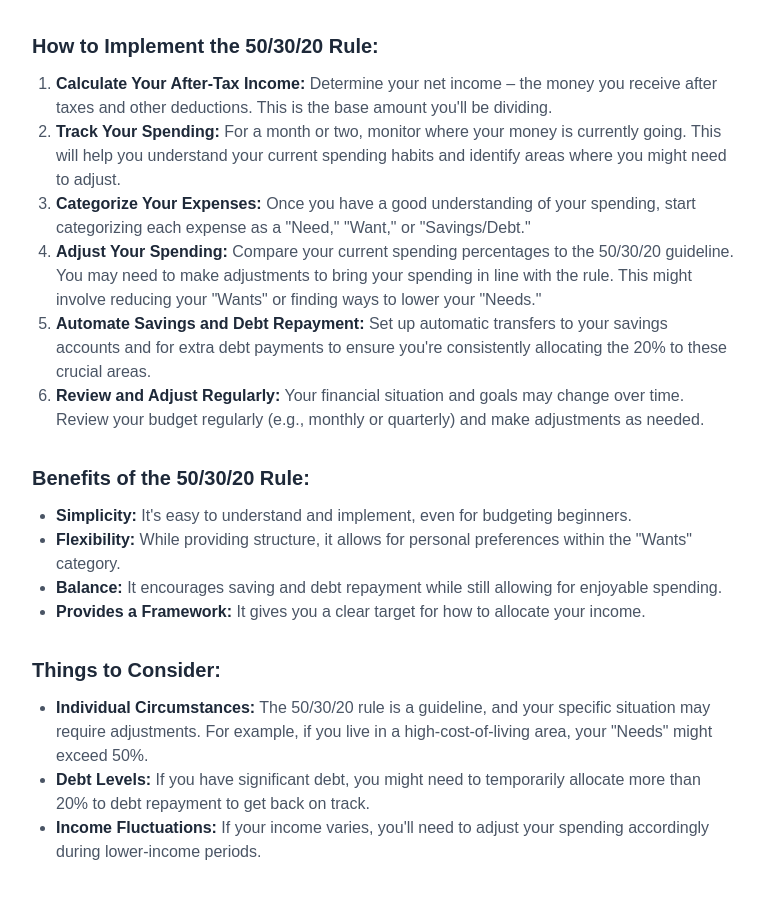
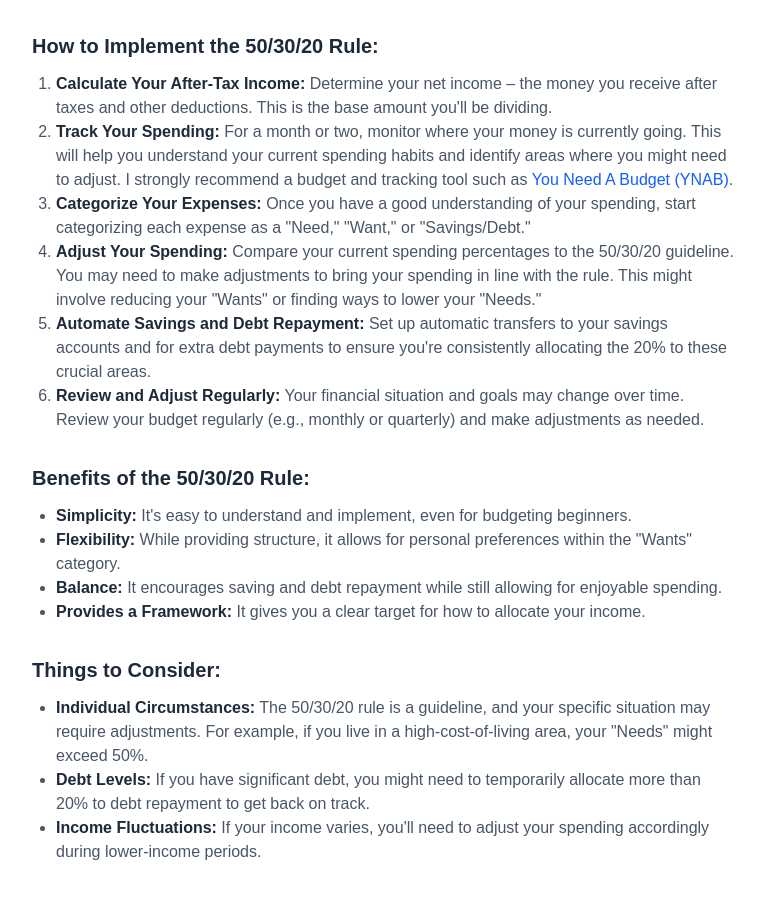
Before and after one commit to neilmillard/tools-budget, a Next.js app: page /fiftythirtytwenty in a window 1280 px wide. Shown: the part 1080-1981 px from the top of the page, without its empty margins (256-1020 px from the left). Built offline with nearby package versions, Linux system fonts and the light colour scheme; no server answers.

Commit message:
Add YNAB link on 503020

```diff
--- a/src/app/fiftythirtytwenty/page.tsx
+++ b/src/app/fiftythirtytwenty/page.tsx
@@ -1,4 +1,5 @@
 import React from 'react';
+import Link from "next/link";
 
 export default function FiftyThirtyTwenty() {
     return (
@@ -109,7 +110,7 @@ export default function FiftyThirtyTwenty() {
                     <li>
                         <strong className="font-semibold text-gray-800">Track Your Spending:</strong> For a month or two, monitor
                         where your money is currently going. This will help you understand your current spending habits and identify
-                        areas where you might need to adjust.
+                        areas where you might need to adjust. I strongly recommend a budget and tracking tool such as <Link className="font-medium text-blue-600 dark:text-blue-500 hover:underline" href="https://ynab.com/referral/?ref=XQAijRi88Q0CtBF7&sponsor_name=Neil&utm_source=customer_referral">You Need A Budget (YNAB)</Link>.
                     </li>
                     <li>
                         <strong className="font-semibold text-gray-800">Categorize Your Expenses:</strong> Once you have a good
```
